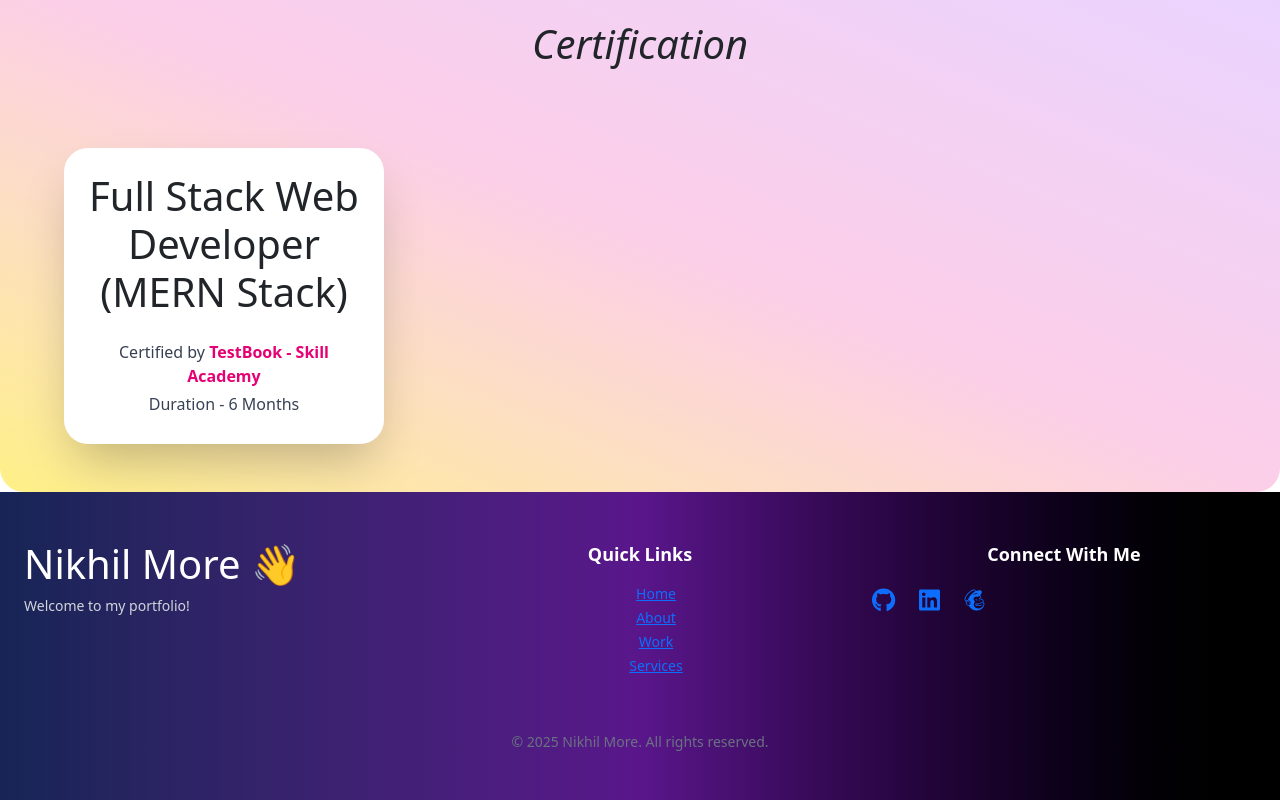
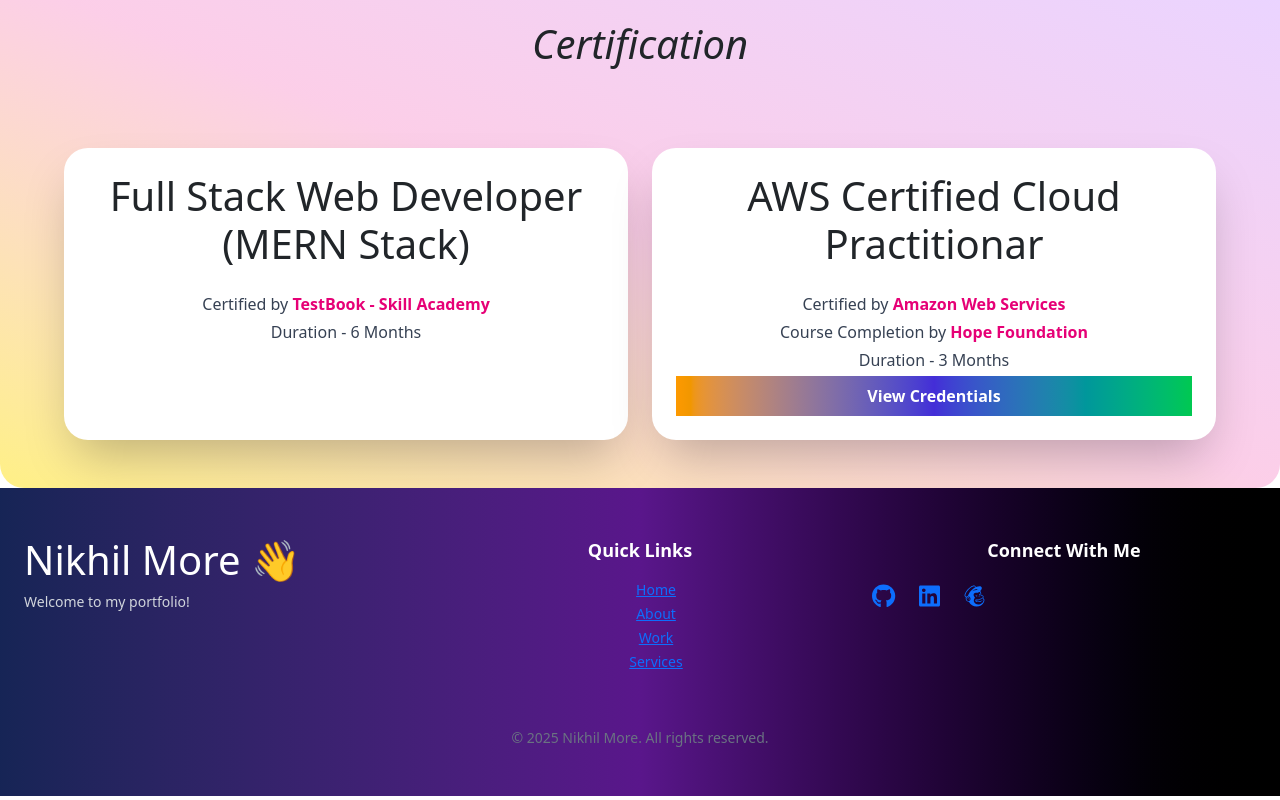
Before and after one commit to NikhilMore1/MyPortfolio-, a React (Vite) app: page /about in a window 1280 px wide. Shown: the part 1431-2231 px from the top of the page. Built offline with nearby package versions, Linux system fonts and the light colour scheme.

Commit message:
Certification details

```diff
--- a/src/components/About.jsx
+++ b/src/components/About.jsx
@@ -4,6 +4,7 @@
 import Footer from './Footer';
 import ten_compressed from '../../public/ten_compressed.pdf';
 import result_12 from '../../public/result_12.pdf';
+import AWS from '../assets/AWS.png';
 function About() {
   return (
   <div>
@@ -176,11 +177,20 @@
       `}</style>
       <div className="bg-gradient-to-tr from-yellow-200 via-pink-200 to-purple-200 py-12 px-4 sm:px-6 lg:px-20 rounded-3xl">
         <h1 className="text-4xl md:text-6xl italic font-extrabold text-center text-emerald-700 mb-16">Certification</h1>
-          <div className="grid grid-cols-1 sm:grid-cols-2 md:grid-cols-3 gap-6 max-w-6xl mx-auto mt-20">
-            <div className="bg-white p-6 rounded-3xl shadow-2xl w-full max-w-xs text-center transform transition duration-500 hover:scale-105 card-animation card-delay-1">
+          <div className="grid grid-cols-1 sm:grid-cols-2 md:grid-cols-2 gap-6 max-w-6xl mx-auto mt-20">
+            <div className="bg-white p-6 rounded-3xl shadow-2xl max-w-4/5 max-w-6xl text-center transform transition duration-500 hover:scale-105 card-animation card-delay-1">
               <h1 className="text-xl font-bold text-indigo-600 mb-4">Full Stack Web Developer (MERN Stack)</h1>
               <p className="text-gray-700 mb-1">Certified by <span className="font-bold text-pink-600">TestBook - Skill Academy</span></p>
               <p className="text-gray-700 mb-1">Duration - 6 Months</p>
+            </div>
+
+            <div className="bg-white p-6 rounded-3xl shadow-2xl max-w-4/5 max-w-6xl text-center transform transition duration-500 hover:scale-105 card-animation card-delay-1">
+              <h1 className="text-xl font-bold text-indigo-600 mb-4">AWS Certified Cloud Practitionar</h1>
+              <p className="text-gray-700 mb-1">Certified by <span className="font-bold text-pink-600">Amazon Web Services </span></p>
+               <p className="text-gray-700 mb-1">Course Completion by <span className="font-bold text-pink-600">Hope Foundation</span>
+               </p>
+              <p className="text-gray-700 mb-1">Duration - 3 Months</p>
+              <button className="w-full text-white font-bold py-2 px-4 rounded-xl transition duration-500 bg-gradient-to-r from-amber-500 via-indigo-700 to-green-500 hover:brightness-110">View Credentials</button>
             </div>
               </div>
 
--- a/src/components/Work.jsx
+++ b/src/components/Work.jsx
@@ -70,6 +70,12 @@
               'OpenCV',
               'Streamlit',
               'Google Colab',
+              'JavaScript',
+              'HTML/CSS',
+              'Tailwind CSS',
+              'Flask',
+              'MongoDB',
+              'TypeScript',
             ]}
             githubLink="https://github.com/NikhilMore1/MalenoCare"
 
```
Also changed, not shown: src/assets/AWS.png (added).
